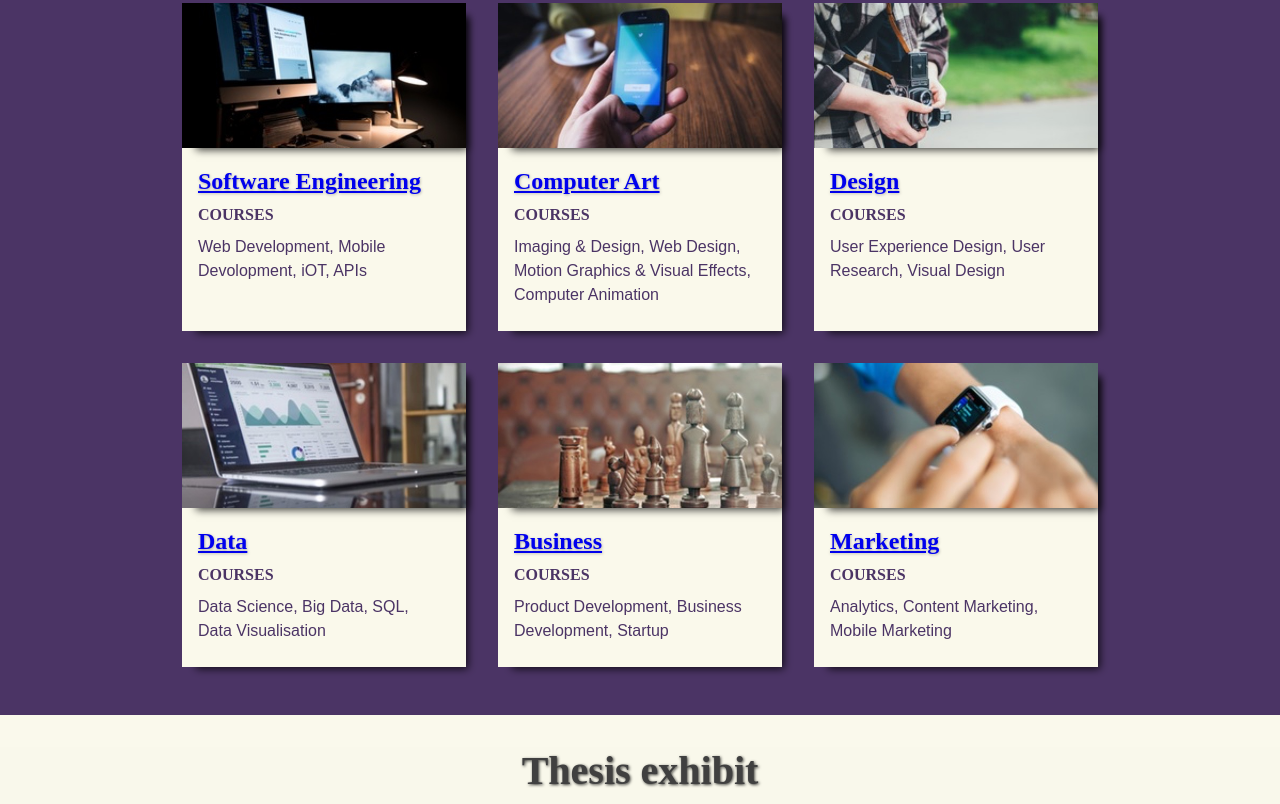
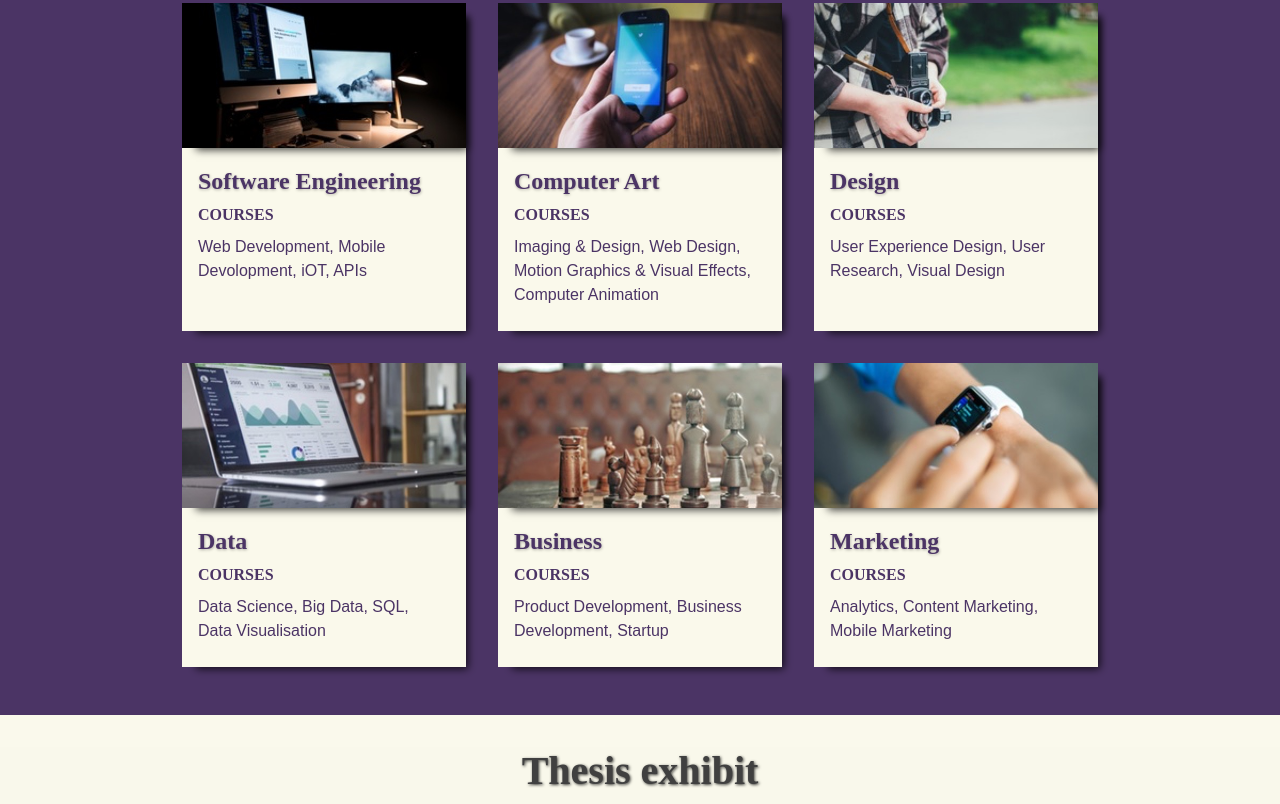
Before and after one commit to teonkajkafon/ColmarAcademy, a plain HTML site: page index.html in a window 1280 px wide. Shown: the part 1500-2304 px from the top of the page. Drawn offline with Linux system fonts and the light colour scheme; a web font is replaced by a local one.

Commit message:
more fixes

```diff
--- a/index.html
+++ b/index.html
@@ -124,10 +124,10 @@
 
           <div class="slidercontent">
             <div class="photo">
-              <img src="./resources/images/information-campus.jpg" alt="students studying in study lounge">
+              <img src="./resources/images/information-campus.jpg" alt="">
             </div>
             <div class="photo-mobile">
-              <img src="./resources/images/information-campus-mobile.jpg" alt="students studying in study lounge">
+              <img src="./resources/images/information-campus-mobile.jpg" alt="">
             </div>
             <div class="text">
               <h3>Our campus</h3>
@@ -142,10 +142,10 @@
 
           <div class="slidercontent">
             <div class="photo">
-              <img src="./resources/images/information-guest-lecture.jpg" alt="Oliver Sack">
+              <img src="./resources/images/information-guest-lecture.jpg" alt="">
             </div>
             <div class="photo-mobile">
-              <img src="./resources/images/information-guest-lecture-mobile.jpg" alt="Oliver Sack">
+              <img src="./resources/images/information-guest-lecture-mobile.jpg" alt="">
             </div>
             <div class="text">
               <h3>Special guest lecture</h3>
@@ -187,7 +187,7 @@
           <img src="resources/images/course-computer-art.jpg" alt="">
         </div>
         <div class="description">
-          <h3><a href="#">Computer Art</a></h3>
+          <h3><a href="">Computer Art</a></h3>
           <p>COURSES</p>
           <p>Imaging &amp; Design, Web Design, Motion Graphics &amp; Visual Effects, Computer Animation</p>
         </div>
@@ -198,7 +198,7 @@
           <img src="resources/images/course-design.jpg" alt="">
         </div>
         <div class="description">
-          <h3><a href="#">Design</a></h3>
+          <h3><a href="">Design</a></h3>
           <p>COURSES</p>
           <p>User Experience Design, User Research, Visual Design</p>
         </div>
@@ -209,7 +209,7 @@
           <img src="resources/images/course-data.jpg" alt="">
         </div>
         <div class="description">
-          <h3><a href="#">Data</a></h3>
+          <h3><a href="">Data</a></h3>
           <p>COURSES</p>
           <p>Data Science, Big Data, SQL, <br> Data Visualisation</p>
         </div>
@@ -221,7 +221,7 @@
           <img src="resources/images/course-business.jpg" alt="">
         </div>
         <div class="description">
-          <h3><a href="#">Business</a></h3>
+          <h3><a href="">Business</a></h3>
           <p>COURSES</p>
           <p>Product Development, Business Development, Startup</p>
         </div>
@@ -231,8 +231,8 @@
         <div class="media-container desktop">
           <img src="resources/images/course-marketing.jpg" alt="">
         </div>
-        <div class="description">
-          <h3><a href="#">Marketing</a></h3>
+        <div class="description crslnk">
+          <h3><a href="">Marketing</a></h3>
           <p>COURSES</p>
           <p>Analytics, Content Marketing, <br> Mobile Marketing</p>
         </div>
--- a/resources/css/style.css
+++ b/resources/css/style.css
@@ -573,9 +573,14 @@ header {
   align-items: flex-start;
 }
 
-.description h3 {
+.description h3,
+.description h3 a,
+.crslnk a,
+.crslink a:link,
+.crslink a:active {
   margin: 0;
   text-decoration: none;
+  color: hsla(268, 32%, 30%, 1);
 }
 
 .description p:first-of-type {
```
